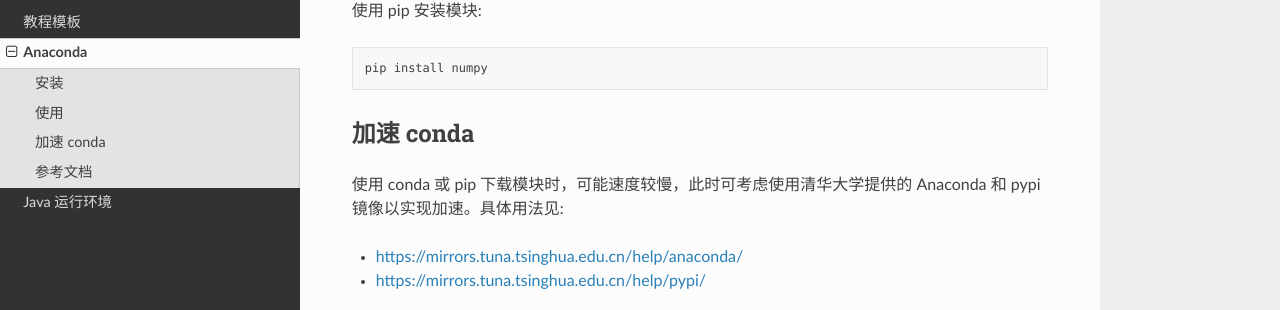
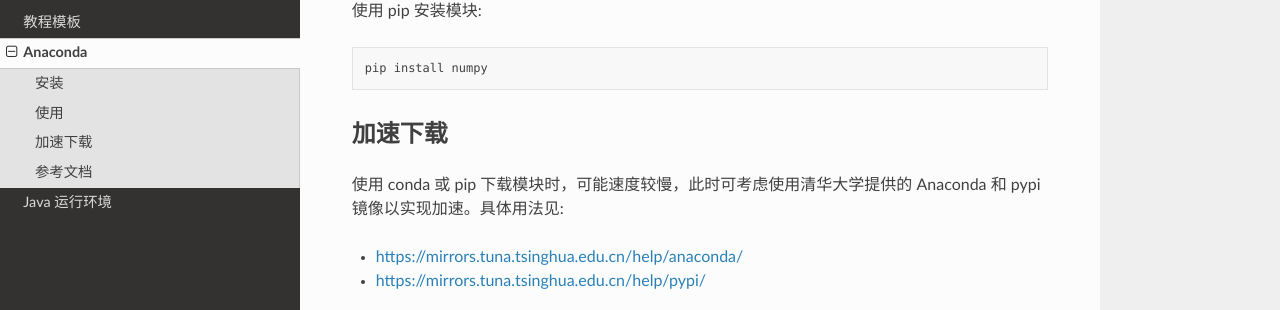
Before and after one commit to seismo-learn/software, a Sphinx documentation site: the page built from source/anaconda/index.rst, in a window 1280 px wide and 900 px high, scrolled down 1948 px. Shown: the part 277-587 px from the top of the window. Built offline with Sphinx 7.4.7 and the Read the Docs theme 2.0.0, drawn with Linux system fonts in a browser that asks for light colours.

Commit message:
Update source/anaconda/index.rst
Co-authored-by: Jiayuan Yao <coreman.seism@gmail.com>

```diff
--- a/source/anaconda/index.rst
+++ b/source/anaconda/index.rst
@@ -86,8 +86,8 @@ Anaconda 中提供的 ``conda`` 命令可以用于安装 Python 包、管理虚
 
    pip install numpy
 
-加速 conda
-----------
+加速下载
+------------
 
 使用 conda 或 pip 下载模块时，可能速度较慢，此时可考虑使用清华大学提供的 Anaconda 和 pypi
 镜像以实现加速。具体用法见:
```
